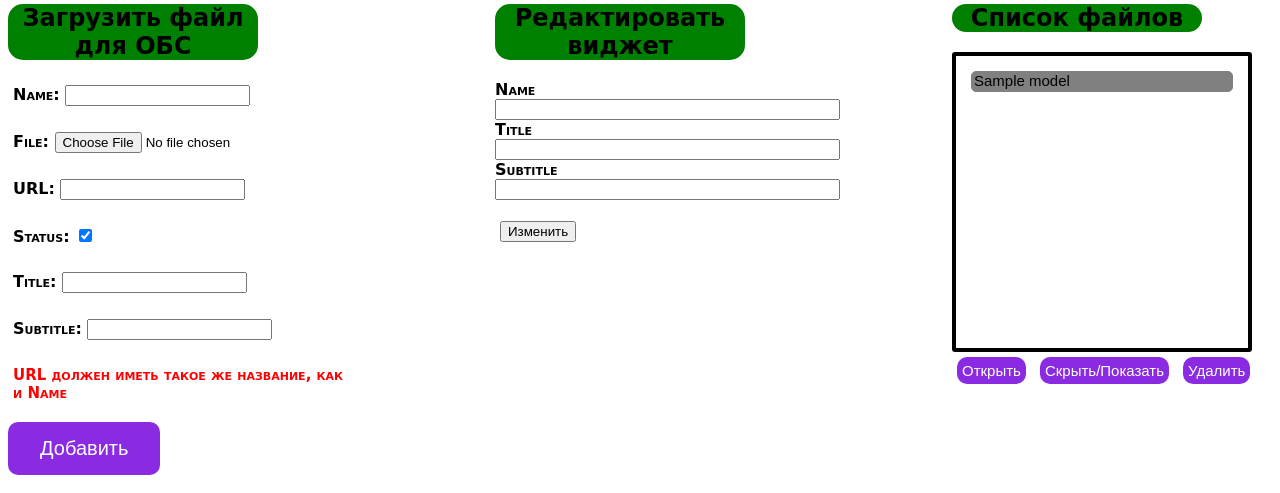
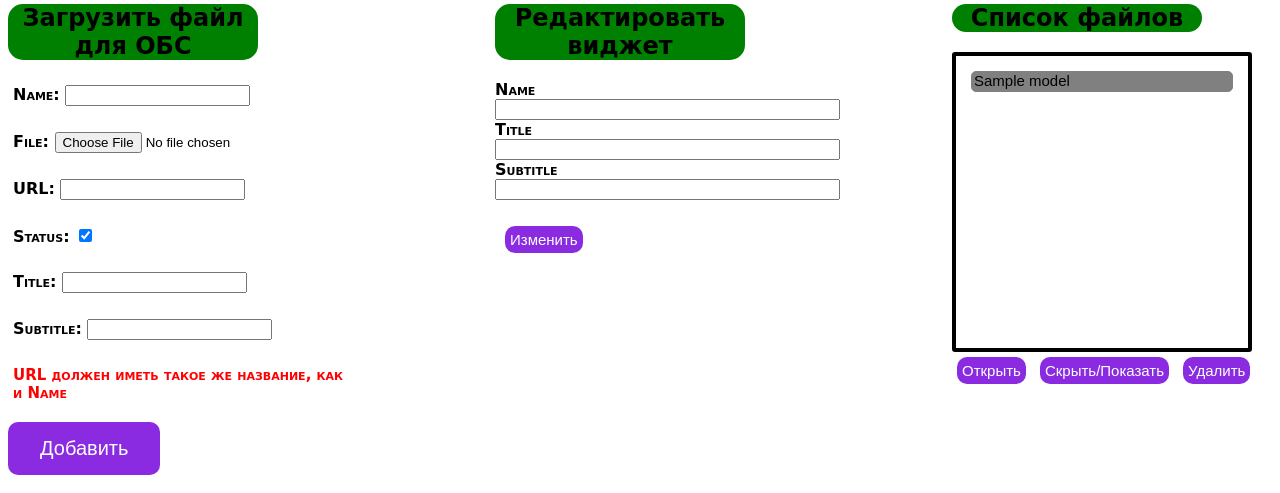
Before and after one commit to pchely/obs-widgets, a Django app: page /admin_board/ in a window 1280 px wide. Shown: the part 134-627 px from the top of the page. Run offline with Django 3.2, Linux system fonts and the light colour scheme; tables that the repository leaves empty hold one stand-in row (values such as "Sample post").

Commit message:
upd admin_board

```diff
--- a/OBS/Main_OBS/templates/Main_OBS/AdminBoard.html
+++ b/OBS/Main_OBS/templates/Main_OBS/AdminBoard.html
@@ -37,7 +37,7 @@
     <input name="title" type="text" size="40">
     <label class="info">Subtitle</label>
     <input name="subtitle" type="text" size="40">
-    <p><input type="submit" value="Изменить"></p>
+    <p><input class="info_submit" type="submit" value="Изменить"></p>
     </form>
     </div>
   </div>
```
